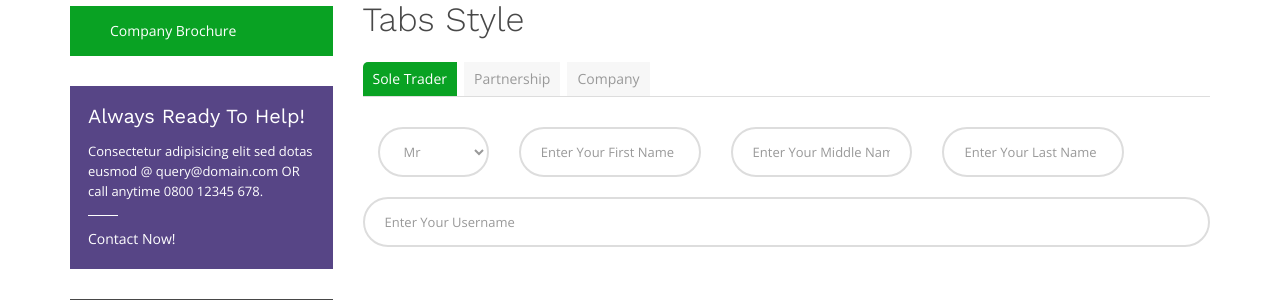
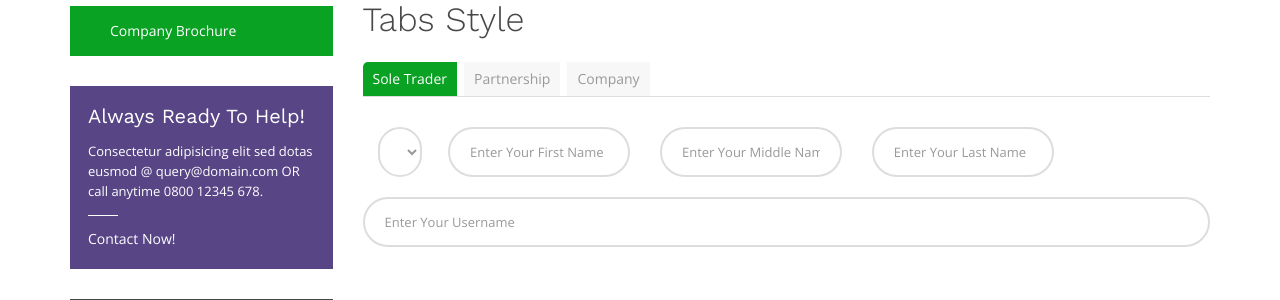
Before and after one commit to prasamsam/bmantra-laravel, a Laravel app: page /forms/abn-registration-sole-trader in a window 1280 px wide. Shown: the part 417-717 px from the top of the page. Run offline with Laravel 8, Linux system fonts and the light colour scheme; data that the repository does not hold is empty; settings files or empty folders that the repository lacks are supplied; parts of the project's set-up code (start-up, migrations or seed data) failed here and were passed over; some libraries are stand-ins or nearby versions.

Commit message:
form update

```diff
--- a/resources/views/Front/Page/Forms/abnformsole.blade.php
+++ b/resources/views/Front/Page/Forms/abnformsole.blade.php
@@ -50,7 +50,7 @@
                                                 <form action="" method="">
                                                     <div class="row">
                                                         <div class="col-md-12 ">
-                                                            <div class="form-group col-md-2">
+                                                            <div class="form-group col-md-1">
                                                                 <select  class="form-control" name="title" id="title">
                                                                     <option value="1">Mr</option>
                                                                     <option value="2">Miss</option>
```
